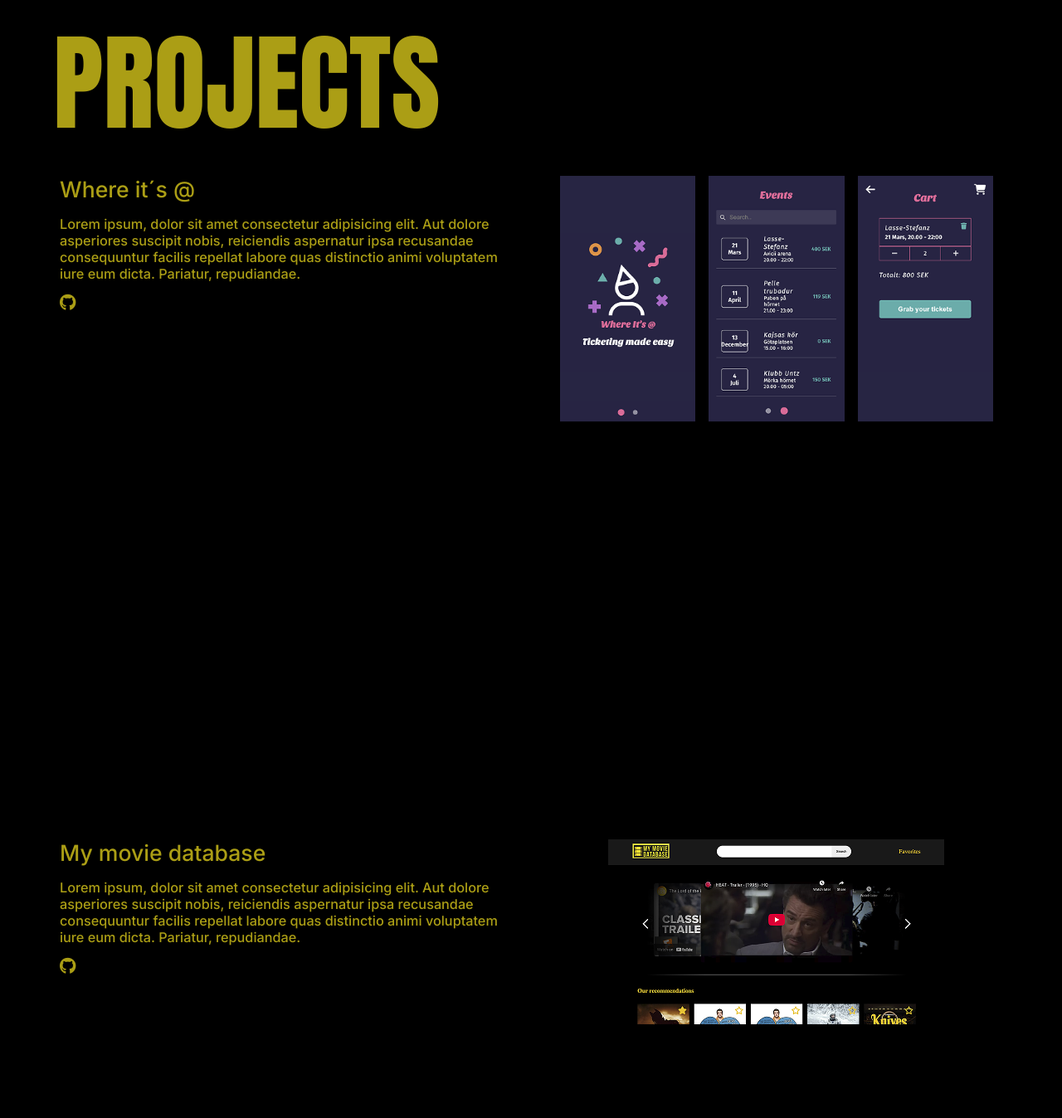
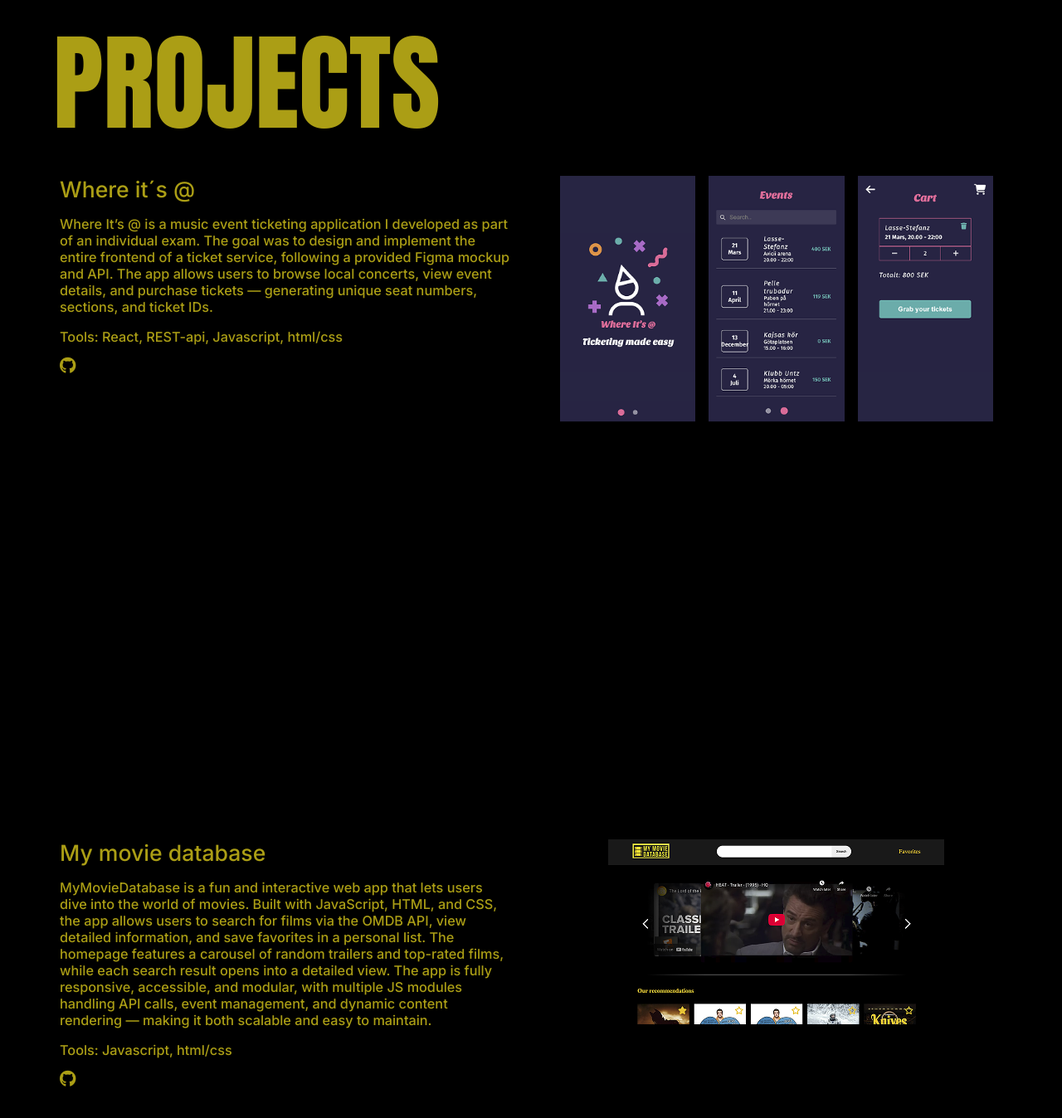
Before and after one commit to adamekholt/Portfolio, a website: page index.html in a window 1280 px wide. Shown: the part 2509-3857 px from the top of the page at 83% size. Drawn offline with nearby package versions, Linux system fonts and the light colour scheme.

Commit message:
Add text and tools to my projects

```diff
--- a/index.html
+++ b/index.html
@@ -75,8 +75,9 @@
             <div class="container-wrapper" id="scroll-item" data-aos="zoom-in-right">
                     <div class="right-container">
                         <h3>Where it´s @</h3>
-                        <p>Lorem ipsum, dolor sit amet consectetur adipisicing elit. Aut dolore asperiores suscipit nobis, reiciendis aspernatur ipsa recusandae consequuntur facilis repellat labore quas distinctio animi voluptatem iure eum dicta. Pariatur, repudiandae.</p>
-                        <a href="https://www.github.com/adamekholt" target="_blank">
+                        <p>Where It’s @ is a music event ticketing application I developed as part of an individual exam. The goal was to design and implement the entire frontend of a ticket service, following a provided Figma mockup and API. The app allows users to browse local concerts, view event details, and purchase tickets — generating unique seat numbers, sections, and ticket IDs.</p>
+                        <p>Tools: React, REST-api, Javascript, html/css</p>
+                        <a href="https://github.com/adamekholt/Folkuni-React-exam-WhereItsAt.git" target="_blank">
                             <i class="fa-brands fa-github fa-lg"></i>
                         </a>
                     </div>
@@ -89,8 +90,9 @@
             <div class="container-wrapper" id="scroll-item" data-aos="zoom-in-right">
                     <div class="right-container">
                         <h3>My movie database</h3>
-                        <p>Lorem ipsum, dolor sit amet consectetur adipisicing elit. Aut dolore asperiores suscipit nobis, reiciendis aspernatur ipsa recusandae consequuntur facilis repellat labore quas distinctio animi voluptatem iure eum dicta. Pariatur, repudiandae.</p>
-                        <a href="https://www.github.com/adamekholt" target="_blank">
+                        <p>MyMovieDatabase is a fun and interactive web app that lets users dive into the world of movies. Built with JavaScript, HTML, and CSS, the app allows users to search for films via the OMDB API, view detailed information, and save favorites in a personal list. The homepage features a carousel of random trailers and top-rated films, while each search result opens into a detailed view. The app is fully responsive, accessible, and modular, with multiple JS modules handling API calls, event management, and dynamic content rendering — making it both scalable and easy to maintain.</p>
+                        <p>Tools: Javascript, html/css</p>
+                        <a href="https://github.com/adamekholt/Folkuni-Javascript-exam-MyMovieDatabase.git" target="_blank">
                             <i class="fa-brands fa-github fa-lg"></i>
                         </a>
                     </div>
```
